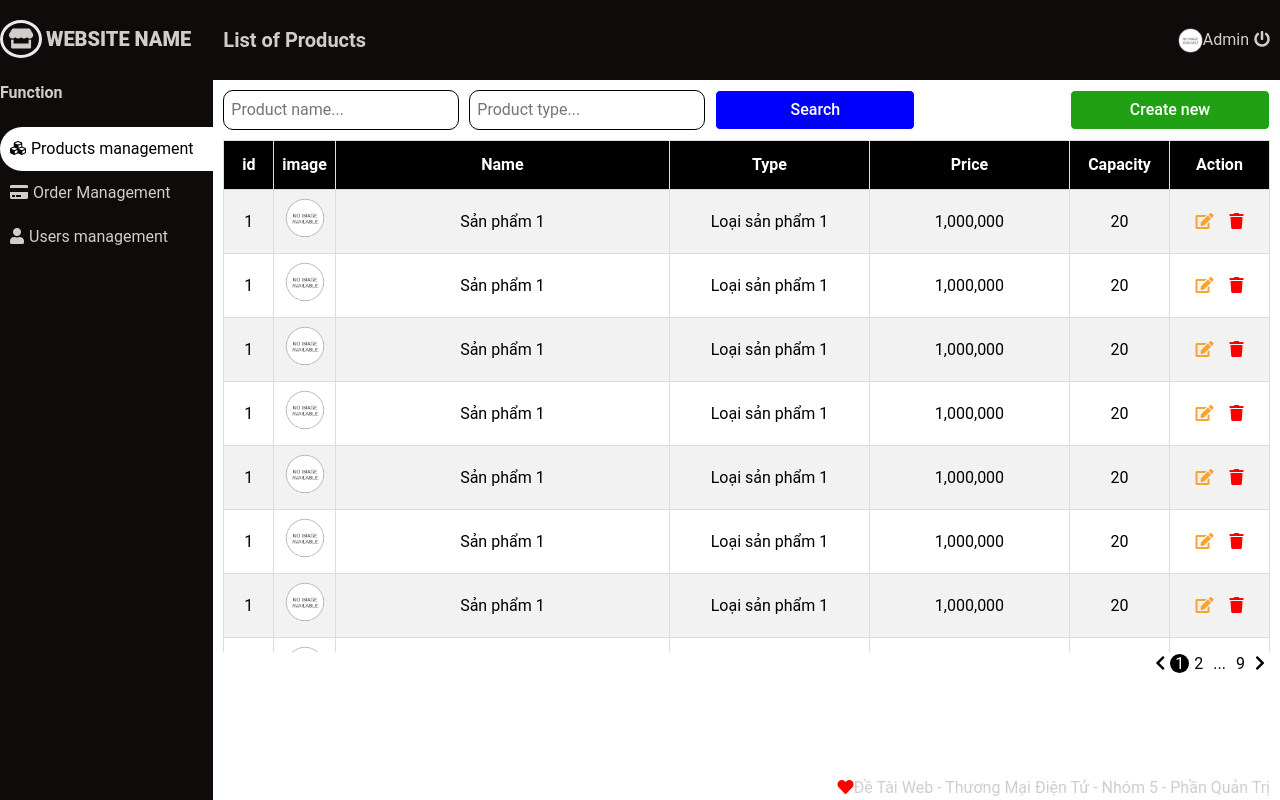
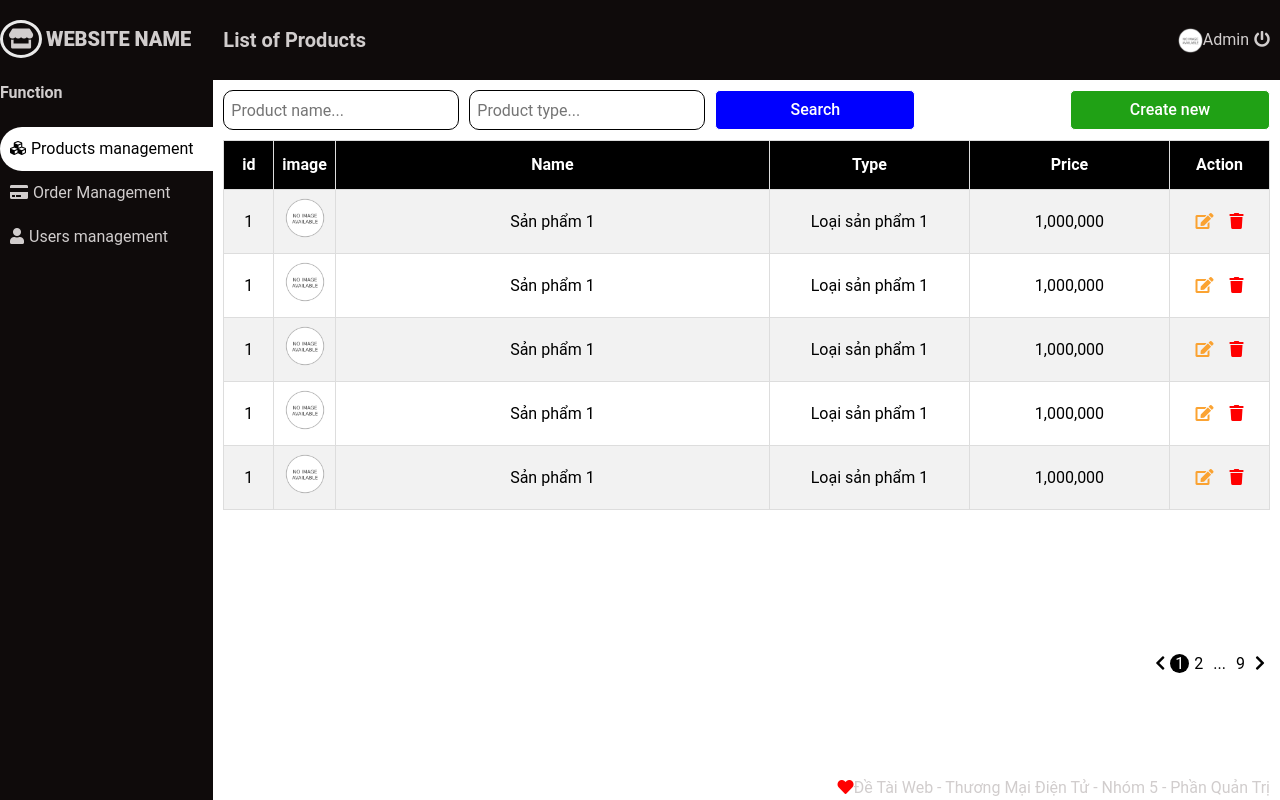
Before and after one commit to congthuan012/DeTai, a PHP site: page /products-management/list.html in a window 1280 px wide. Run offline with PHP 8.4, Linux system fonts and the light colour scheme.

Commit message:
layout create new products

```diff
--- a/admin/assets/css/style.css
+++ b/admin/assets/css/style.css
@@ -145,6 +161,7 @@ input:focus::placeholder {
 .right-content>.menu-content{
     padding: 0 10px;
     height: 80%;
+    overflow: auto;
 }
 
 .right-content>.menu-footer{
--- /dev/null
+++ b/admin/assets/js/script.js
@@ -0,0 +1,3 @@
+function PreviewImage(input,id){
+    document.getElementById(id).src = window.URL.createObjectURL(input.files[0])
+}
--- a/admin/products-management/list.html
+++ b/admin/products-management/list.html
@@ -4,7 +4,7 @@
     <meta charset="UTF-8" />
     <meta http-equiv="X-UA-Compatible" content="IE=edge" />
     <meta name="viewport" content="width=device-width, initial-scale=1.0" />
-    <title>Trang demo - Admin</title>
+    <title>WebSite Nhóm 5  - Admin</title>
     <link rel="stylesheet" href="../assets/css/style.css" />
     <link
       rel="stylesheet"
@@ -55,7 +55,7 @@
             <a href="1" class="col-2 align-items-center">
               <img
                 width="20"
-                src="../assets/img/no-image.svg.webp"
+                src="../assets/img/no-image.png"
                 alt="avt"
               /><span>Admin</span>
               <a class="logout" href="2"><i class="fas fa-power-off"></i></a>
@@ -91,19 +91,17 @@
                     <th class="item-name">Name</th>
                     <th class="item-type">Type</th>
                     <th class="item-price">Price</th>
-                    <th class="item-capacity">Capacity</th>
                     <th class="action">Action</th>
                   </tr>
 
                   <tr>
                     <td class="item-id">1</td>
                     <td class="item-image">
-                      <img src="../assets/img/no-image.svg.webp" alt="" />
+                      <img src="../assets/img/no-image.png" alt="" />
                     </td>
                     <td class="item-name">Sản phẩm 1</td>
                     <td class="item-type">Loại sản phẩm 1</td>
                     <td class="item-price">1,000,000</td>
-                    <td class="item-capacity">20</td>
                     <td class="action">
                       <a href="#"
                         ><button class="btn btn-edit">
@@ -119,12 +117,12 @@
                   <tr>
                     <td class="item-id">1</td>
                     <td class="item-image">
-                      <img src="../assets/img/no-image.svg.webp" alt="" />
+                      <img src="../assets/img/no-image.png" alt="" />
                     </td>
                     <td class="item-name">Sản phẩm 1</td>
                     <td class="item-type">Loại sản phẩm 1</td>
                     <td class="item-price">1,000,000</td>
-                    <td class="item-capacity">20</td>
+
                     <td class="action">
                       <a href="#"
                         ><button class="btn btn-edit">
@@ -140,12 +138,12 @@
                   <tr>
                     <td class="item-id">1</td>
                     <td class="item-image">
-                      <img src="../assets/img/no-image.svg.webp" alt="" />
+                      <img src="../assets/img/no-image.png" alt="" />
                     </td>
                     <td class="item-name">Sản phẩm 1</td>
                     <td class="item-type">Loại sản phẩm 1</td>
                     <td class="item-price">1,000,000</td>
-                    <td class="item-capacity">20</td>
+
                     <td class="action">
                       <a href="#"
                         ><button class="btn btn-edit">
@@ -161,12 +159,12 @@
                   <tr>
                     <td class="item-id">1</td>
                     <td class="item-image">
-                      <img src="../assets/img/no-image.svg.webp" alt="" />
+                      <img src="../assets/img/no-image.png" alt="" />
                     </td>
                     <td class="item-name">Sản phẩm 1</td>
                     <td class="item-type">Loại sản phẩm 1</td>
                     <td class="item-price">1,000,000</td>
-                    <td class="item-capacity">20</td>
+
                     <td class="action">
                       <a href="#"
                         ><button class="btn btn-edit">
@@ -182,96 +180,12 @@
                   <tr>
                     <td class="item-id">1</td>
                     <td class="item-image">
-                      <img src="../assets/img/no-image.svg.webp" alt="" />
+                      <img src="../assets/img/no-image.png" alt="" />
                     </td>
                     <td class="item-name">Sản phẩm 1</td>
                     <td class="item-type">Loại sản phẩm 1</td>
                     <td class="item-price">1,000,000</td>
-                    <td class="item-capacity">20</td>
-                    <td class="action">
-                      <a href="#"
-                        ><button class="btn btn-edit">
-                          <i class="fas fa-edit"></i></button
-                      ></a>
-                      <a href=""
-                        ><button class="btn btn-delete">
-                          <i class="fas fa-trash"></i></button
-                      ></a>
-                    </td>
-                  </tr>
 
-                  <tr>
-                    <td class="item-id">1</td>
-                    <td class="item-image">
-                      <img src="../assets/img/no-image.svg.webp" alt="" />
-                    </td>
-                    <td class="item-name">Sản phẩm 1</td>
-                    <td class="item-type">Loại sản phẩm 1</td>
-                    <td class="item-price">1,000,000</td>
-                    <td class="item-capacity">20</td>
-                    <td class="action">
-                      <a href="#"
-                        ><button class="btn btn-edit">
-                          <i class="fas fa-edit"></i></button
-                      ></a>
-                      <a href=""
-                        ><button class="btn btn-delete">
-                          <i class="fas fa-trash"></i></button
-                      ></a>
-                    </td>
-                  </tr>
-
-                  <tr>
-                    <td class="item-id">1</td>
-                    <td class="item-image">
-                      <img src="../assets/img/no-image.svg.webp" alt="" />
-                    </td>
-                    <td class="item-name">Sản phẩm 1</td>
-                    <td class="item-type">Loại sản phẩm 1</td>
-                    <td class="item-price">1,000,000</td>
-                    <td class="item-capacity">20</td>
-                    <td class="action">
-                      <a href="#"
-                        ><button class="btn btn-edit">
-                          <i class="fas fa-edit"></i></button
-                      ></a>
-                      <a href=""
-                        ><button class="btn btn-delete">
-                          <i class="fas fa-trash"></i></button
-                      ></a>
-                    </td>
-                  </tr>
-
-                  <tr>
-                    <td class="item-id">1</td>
-                    <td class="item-image">
-                      <img src="../assets/img/no-image.svg.webp" alt="" />
-                    </td>
-                    <td class="item-name">Sản phẩm 1</td>
-                    <td class="item-type">Loại sản phẩm 1</td>
-                    <td class="item-price">1,000,000</td>
-                    <td class="item-capacity">20</td>
-                    <td class="action">
-                      <a href="#"
-                        ><button class="btn btn-edit">
-                          <i class="fas fa-edit"></i></button
-                      ></a>
-                      <a href=""
-                        ><button class="btn btn-delete">
-                          <i class="fas fa-trash"></i></button
-                      ></a>
-                    </td>
-                  </tr>
-
-                  <tr>
-                    <td class="item-id">1</td>
-                    <td class="item-image">
-                      <img src="../assets/img/no-image.svg.webp" alt="" />
-                    </td>
-                    <td class="item-name">Sản phẩm 1</td>
-                    <td class="item-type">Loại sản phẩm 1</td>
-                    <td class="item-price">1,000,000</td>
-                    <td class="item-capacity">20</td>
                     <td class="action">
                       <a href="#"
                         ><button class="btn btn-edit">
```
Also changed, not shown: other parts of admin/assets/css/style.css (+81 -0 lines), admin/products-management/create.html (+135 -0 lines), admin/assets/img/no-image.png (renamed from admin/assets/img/no-image.svg.webp), admin/libs/connect.php (added).
